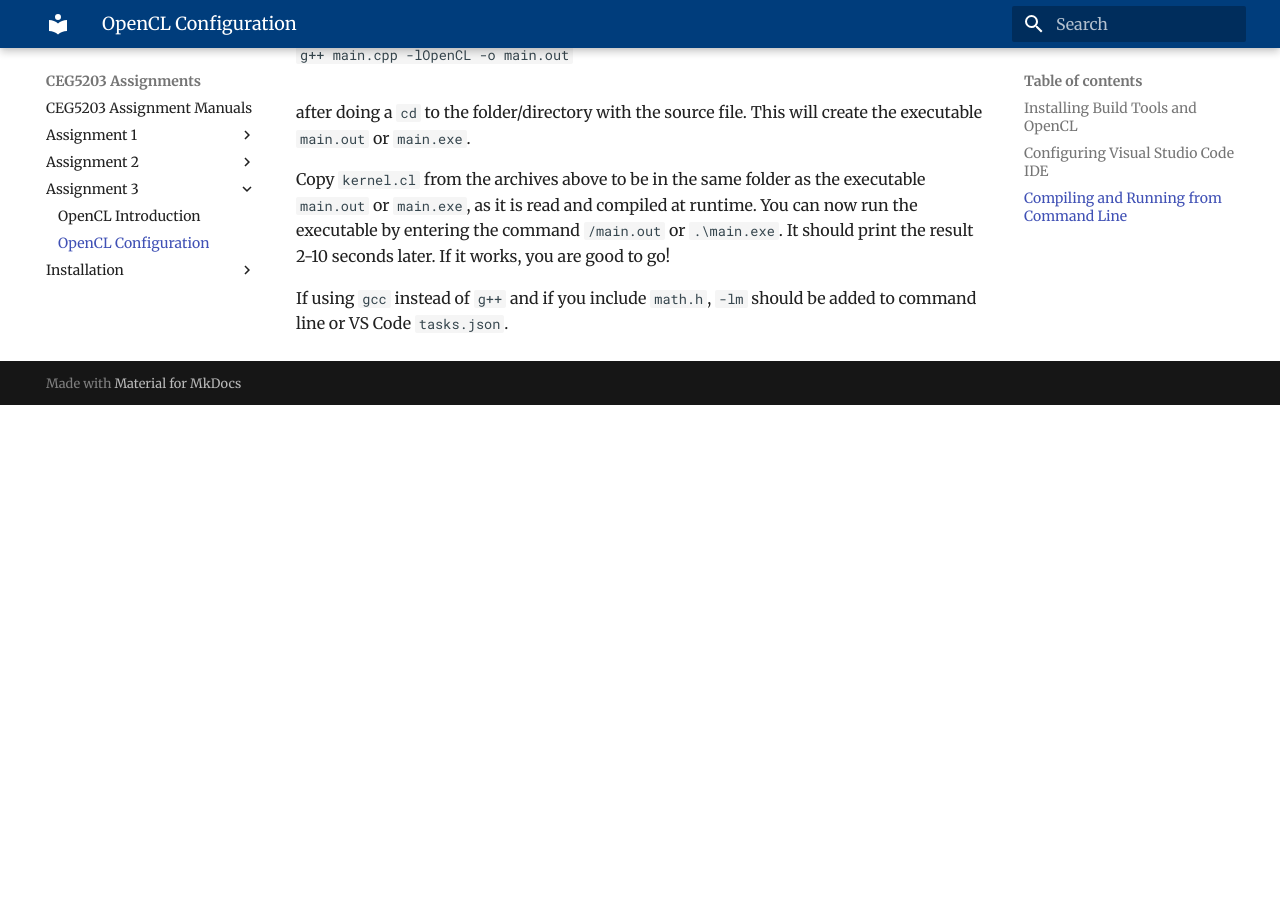
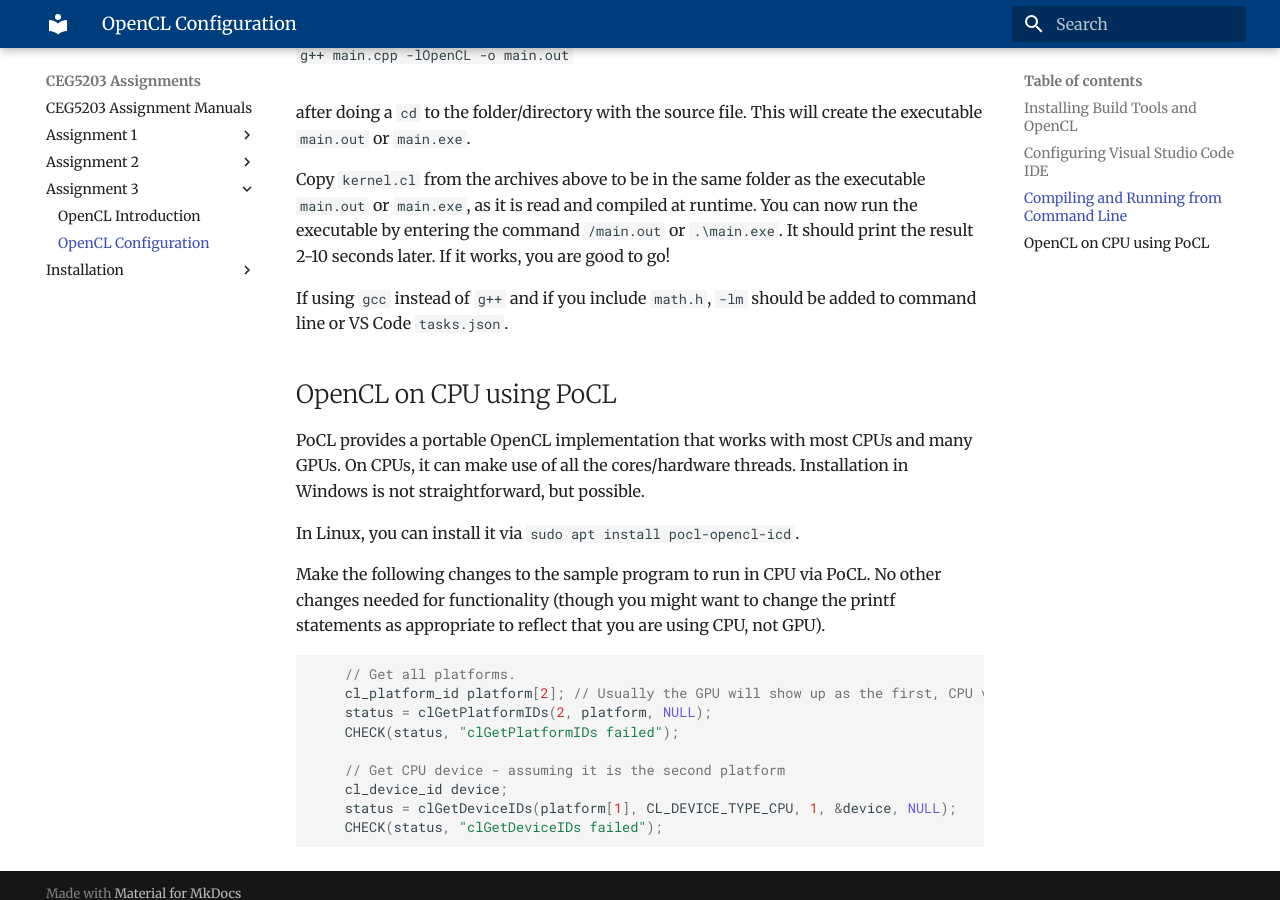
Before and after one commit to NUS-CEG5203/assignments, an MkDocs documentation site: the page built from docs/Assignment_3/2_OpenCL_Instructions.md, in a window 1280 px wide and 900 px high, scrolled down 2319 px. Built offline with MkDocs 1.6.1 and Material for MkDocs 9.7.7, drawn with Linux system fonts in a browser that asks for light colours; before the commit the page ends 2724 px from its top, so only the background shows below that; some of the changed text lies outside the part shown.

Commit message:
merged windows and linux workspaces in asst 3

````diff
--- a/docs/Assignment_3/2_OpenCL_Instructions.md
+++ b/docs/Assignment_3/2_OpenCL_Instructions.md
@@ -9,7 +9,7 @@
 
 Use path names without special characters or spaces for all paths.
 
-The template/data files are [here](https://github.com/NUS-CEG5203/assignments/tree/main/docs/Assignment_3/code_templates)
+The template/data files are [here](https://github.com/NUS-CEG5203/assignments/tree/main/docs/Assignment_3/code_templates).
 
 ## Installing Build Tools and OpenCL
 
@@ -73,7 +73,7 @@
 * CMake Tools (optional)
 * OpenCL (optional, allows syntax highlighting of .cl files, has a built-in `clinfo` tool, etc.)
 
-You can use the following workspace. [Windows](code_templates/Asst3_OpenCL_Win.zip) and [Linux](code_templates/Asst3_OpenCL_Lin.zip) versions have identical source codes, but has minor changes in path configurations, output extension, etc. Make appropriate changes to the paths in the .json files if necessary. The source file is slightly enhanced from the one explained in lecture notes. This file has enhanced debugging options, as well as time measurement-related functions.
+You can use the folder/workspace from [here](https://nus-ceg5203.github.io/assignments/Assignment_3/code_templates/Asst3_OpenCL_PC). Include the complete folder, including the .vscode subfolder with the .json files that has various settings. Make appropriate changes to the paths in the .json files if necessary. The source file is slightly enhanced from the one explained in lecture notes. This file has enhanced debugging options, as well as time measurement-related functions.
 
 Build the project via Ctrl+Shift+B. This will create the executable `main.out` (Linux) or `main.exe` (Windows).
 
@@ -104,3 +104,25 @@
 Copy `kernel.cl` from the archives above to be in the same folder as the executable `main.out` or `main.exe`, as it is read and compiled at runtime. You can now run the executable by entering the command `/main.out` or `.\main.exe`. It should print the result 2-10 seconds later. If it works, you are good to go!
 
 If using `gcc` instead of `g++` and if you include `math.h`, `-lm` should be added to command line or VS Code `tasks.json`.
+
+## OpenCL on CPU using PoCL
+
+PoCL provides a portable OpenCL implementation that works with most CPUs and many GPUs. On CPUs, it can make use of all the cores/hardware threads. Installation in Windows is not straightforward, but possible.
+
+In Linux, you can install it via `sudo apt install pocl-opencl-icd`.
+
+Make the following changes to the sample program to run in CPU via PoCL. No other changes needed for functionality (though you might want to change the printf statements as appropriate to reflect that you are using CPU, not GPU).
+
+``` c
+
+    // Get all platforms.
+    cl_platform_id platform[2]; // Usually the GPU will show up as the first, CPU via PoCL second. Check this via `clinfo`.
+    status = clGetPlatformIDs(2, platform, NULL);
+    CHECK(status, "clGetPlatformIDs failed");
+
+    // Get CPU device - assuming it is the second platform
+    cl_device_id device;
+    status = clGetDeviceIDs(platform[1], CL_DEVICE_TYPE_CPU, 1, &device, NULL);
+    CHECK(status, "clGetDeviceIDs failed");
+
+```
````
Also changed, not shown: docs/Assignment_1/1_Intro.md (+1 -1 lines), docs/Assignment_2/1_HLSIntro.md (+1 -1 lines), 4 other files.
